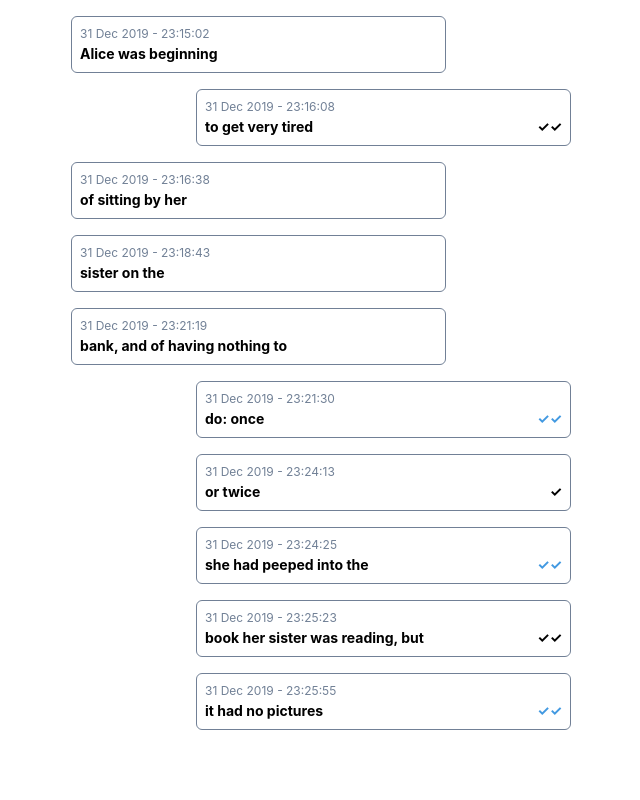
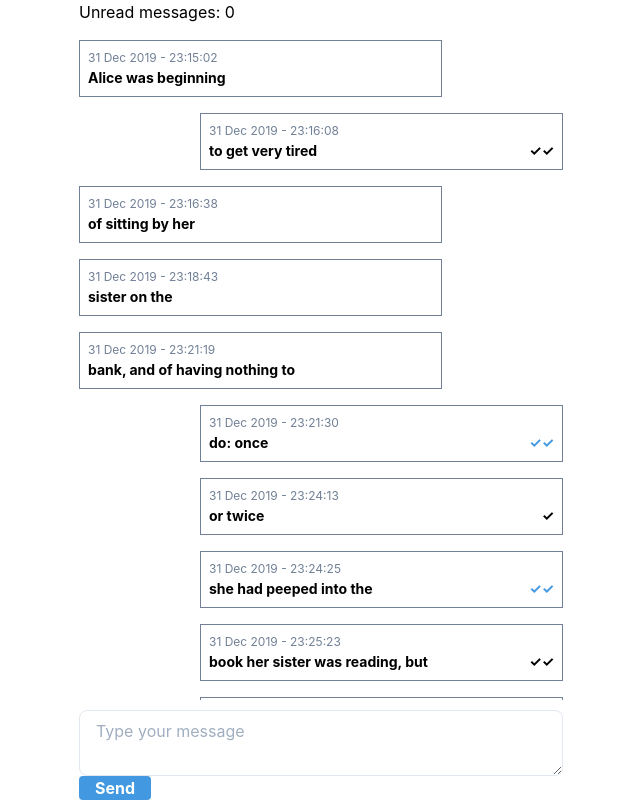
Before and after one commit to davidblanar/react-chat-window, a React (Create React App) app: page / in a window 1280 px wide. Shown: the whole page, without its empty margins (319-959 px from the left). Built offline with nearby package versions, Linux system fonts and the light colour scheme; the HTML template or start-up script is replaced by a standard one.

Commit message:
functionality

```diff
--- a/src/App.css
+++ b/src/App.css
@@ -1,4 +1,15 @@
-.chat-window {
+.App {
   max-width: 500px;
   margin: 0 auto;
 }
+
+.input-wrapper {
+  height: 90px;
+  margin-top: 10px;
+}
+
+.chat-window {
+  /* subtract height of input-wrapper, margin and unread messages panel */
+  max-height: calc(100vh - 90px - 10px - 24px);
+  overflow: auto;
+}
--- a/src/App.tsx
+++ b/src/App.tsx
@@ -3,20 +3,104 @@ import "./tailwind.generated.css";
 import "./App.css";
 import { data } from "./data";
 import Message from "./Message";
+import { IMessage } from "./interfaces";
 
 // TODO test on browsers
+// TODO tests
 
-const App = () => {
-  return (
-    <div className="App">
-      <div className="chat-window">
-        {/* TODO remove */}
-        {data.slice(0, 10).map((item) => (
-          <Message message={item} key={item.id} />
-        ))}
+interface State {
+  messages: IMessage[];
+  unreadCount: number;
+  input: string;
+  lastId: number;
+}
+
+class App extends React.PureComponent<{}, State> {
+  private readonly ref: React.RefObject<HTMLDivElement>;
+  constructor(props) {
+    super(props);
+
+    this.state = {
+      messages: data,
+      unreadCount: data.filter((item) =>
+        item.direction === "in" && item.status === "received").length,
+      lastId: data.length,
+      input: ""
+    };
+    this.ref = React.createRef();
+  }
+
+  private onChange = (e: React.FormEvent<HTMLTextAreaElement>) => {
+    this.setState({ input: e.currentTarget.value })
+  };
+
+  private onSend = () => {
+    if (this.state.input !== "") {
+      this.setState({ messages: [
+          ...this.state.messages,
+          {
+            id: this.state.lastId + 1,
+            direction: "out",
+            status: "sent",
+            text: this.state.input,
+            timestamp: Math.round(new Date().getTime() / 1000).toString()
+          }
+        ],
+        lastId: this.state.lastId + 1,
+        input: ""
+      }, () => {
+        this.ref.current.scrollTop = this.ref.current.scrollHeight;
+      })
+    }
+  };
+
+  private onViewportEnter = (messageId: number) => {
+    this.setState((prevState) => ({
+      messages: prevState.messages.map((msg) => {
+        if (msg.id === messageId) {
+          return { ...msg, status: "read" };
+        }
+        return msg;
+      }),
+      unreadCount: prevState.unreadCount - 1
+    }));
+  }
+
+  render() {
+    return (
+      <div className="App pl-2 pr-2">
+        <p>Unread messages: {this.state.unreadCount}</p>
+        <div className="chat-window" ref={this.ref}>
+          {/* TODO remove */}
+          {this.state.messages.map((item) => (
+            <Message message={item} key={item.id} onViewportEnter={this.onViewportEnter} />
+          ))}
+        </div>
+        <div className="input-wrapper">
+        <textarea
+          className="focus:outline-none focus:shadow-outline border border-gray-300 rounded-lg py-2 px-4 block w-full appearance-none leading-normal"
+          placeholder="Type your message"
+          value={this.state.input}
+          onChange={this.onChange}
+        />
+          <div className="flex justify-between">
+            <button
+              className="bg-blue-500 hover:bg-blue-700 text-white font-bold px-4 rounded"
+              onClick={this.onSend}
+            >
+              Send
+            </button>
+            {/*<button*/}
+            {/*  className="bg-blue-500 hover:bg-blue-700 text-white font-bold px-4 rounded"*/}
+            {/*  onClick={jumpToUnread}*/}
+            {/*>*/}
+            {/*  Jump to unread*/}
+            {/*</button>*/}
+          </div>
+        </div>
       </div>
-    </div>
-  );
+    );
+  }
 };
 
 export default App;
--- a/src/Message.tsx
+++ b/src/Message.tsx
@@ -1,14 +1,43 @@
-import React from "react";
+import React, { useEffect, useRef, useState } from "react";
 import { format } from "date-fns";
 import { IMessage } from "./interfaces";
 
 interface Props {
   message: IMessage;
+  onViewportEnter: (messageId: number) => void;
 }
 
 const checkmark = String.fromCharCode(10003);
 
-const Message: React.FC<Props> = ({ message }) => {
+const Message: React.FC<Props> = ({ message, onViewportEnter }) => {
+  const [observer, setObserver] = useState<IntersectionObserver | null>(null);
+  const ref = useRef<HTMLDivElement>(null);
+
+  const observerCb = (entries: IntersectionObserverEntry[], observer: IntersectionObserver) => {
+    entries.forEach((entry) => {
+      if (entry.isIntersecting) {
+        onViewportEnter(message.id);
+        observer.disconnect();
+      }
+    });
+  };
+
+  useEffect(() => {
+    if (message.direction === "in" && message.status === "received") {
+      const options = {
+        rootMargin: '0px 0px 90px 0px',
+        threshold: 0.5
+      }
+      setObserver(new IntersectionObserver(observerCb, options));
+    }
+  }, []);
+
+  useEffect(() => {
+    if (ref.current) {
+      observer?.observe(ref.current)
+    }
+  }, [observer]);
+
   const renderCheckmarks = () => {
     switch (message.status) {
       case "sent":
@@ -32,15 +61,18 @@ const Message: React.FC<Props> = ({ message }) => {
     }
   };
 
+  const getMessageClassName = () => {
+    return `flex ${message.direction === "in" ? "justify-start" : "justify-end"}`;
+  };
+
   const date = new Date(parseInt(message.timestamp) * 1000);
   const formattedDate = format(date, "dd MMM yyyy - HH:mm:ss");
   return (
     <div
-      className={`flex ${
-        message.direction === "in" ? "justify-start" : "justify-end"
-      }`}
+      className={getMessageClassName()}
+      ref={ref}
     >
-      <div className="w-3/4 p-2 mt-4 border-solid border border-gray-600 rounded-md">
+      <div className="w-3/4 p-2 mt-4 border-solid border border-gray-600 rounded-m">
         <p className="text-gray-600 text-xs">{formattedDate}</p>
         <p className="text-sm font-bold flex justify-between">
           {message.text}
--- a/tsconfig.json
+++ b/tsconfig.json
@@ -10,7 +10,7 @@
     "skipLibCheck": true,
     "esModuleInterop": true,
     "allowSyntheticDefaultImports": true,
-    "strict": true,
+    "strict": false,
     "forceConsistentCasingInFileNames": true,
     "module": "esnext",
     "moduleResolution": "node",
```
